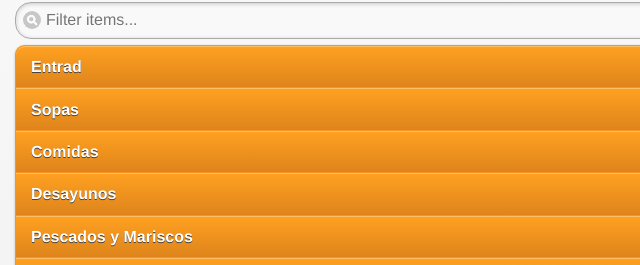
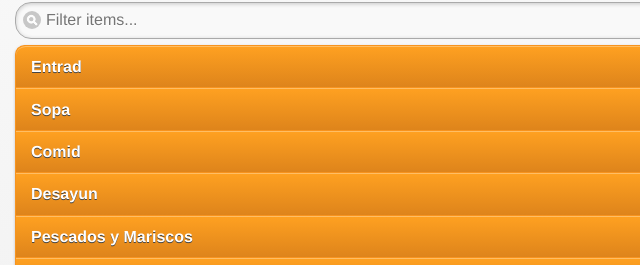
Before and after one commit to anmarse/recetario, a plain HTML site: page index.html in a window 1280 px wide. Shown: the part 105-370 px from the top of the page, 0-640 px from the left. Drawn offline with Linux system fonts and the light colour scheme.

```diff
--- a/index.html
+++ b/index.html
@@ -29,9 +29,9 @@
     <ul id="myitems" data-role="listview" data-filter="true" data-inset="true" >
 
 <li data-theme="a"><a href="#Botones">Entrad</a></li>
-<li data-theme="a"><a href="#Sopas">Sopas</a></li>
-<li data-theme="a"><a href="#Comidas">Comidas</a></li>
-<li data-theme="a"><a href="#Desayunos">Desayunos</a></li>
+<li data-theme="a"><a href="#Sopas">Sopa</a></li>
+<li data-theme="a"><a href="#Comidas">Comid</a></li>
+<li data-theme="a"><a href="#Desayunos">Desayun</a></li>
 <li data-theme="a"><a href="#Pescados">Pescados y Mariscos</a></li>
 <li data-theme="a"><a href="#Mexicano">Platillo Mexicano</a></li>
 <li data-theme="a"><a href="#Pastas">Pastas</a></li>
```
